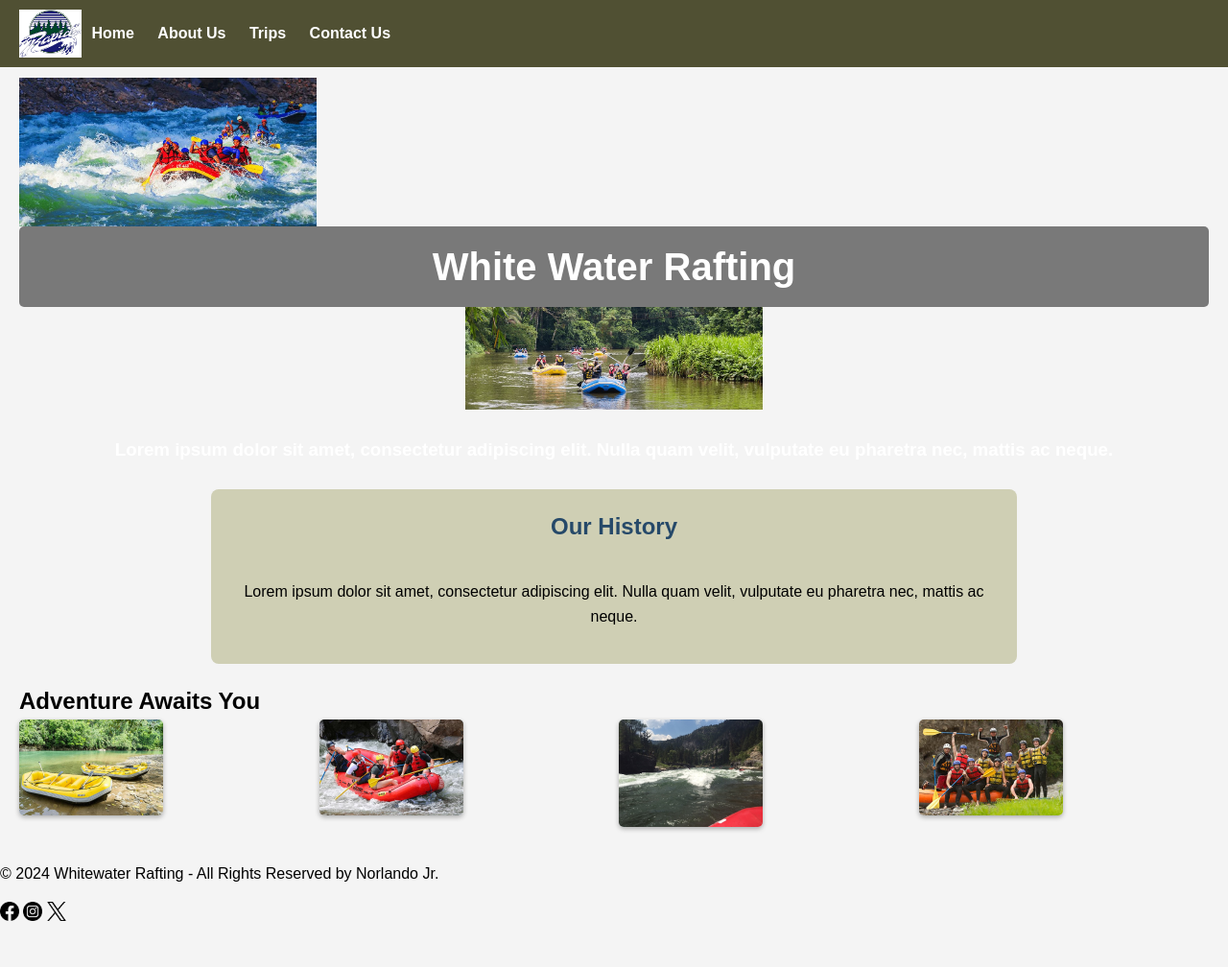
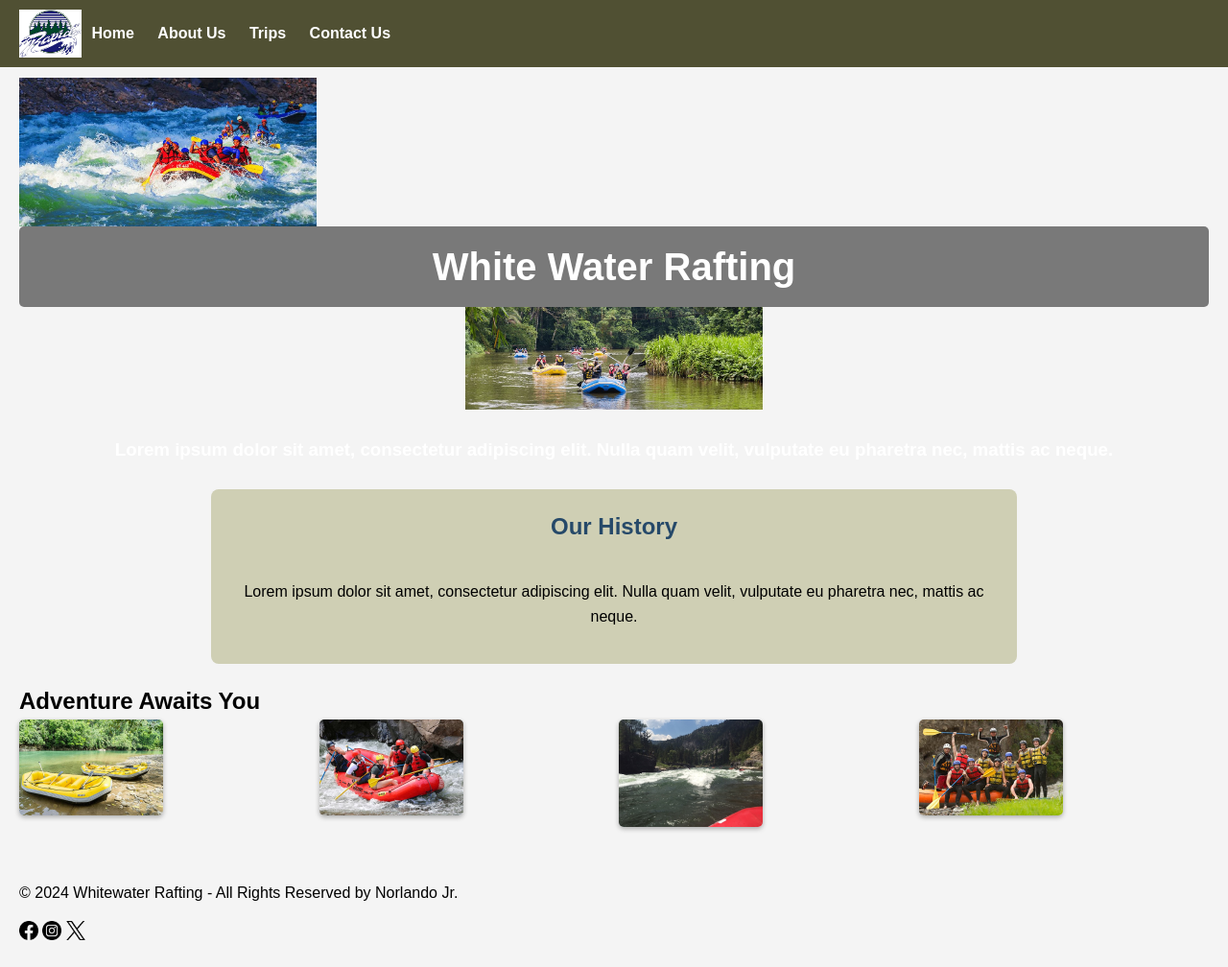
Before and after one commit to NorlandoJunior/wdd, a plain HTML site: page wwr/index.html in a window 1280 px wide. Shown: the whole page at 96% size. Before the commit the page ends 968 px from the top, so only its background shows below. Drawn offline with Linux system fonts and the light colour scheme; a web font is replaced by a local one.

Commit message:
Update styles.css

```diff
--- a/wwr/styles/styles.css
+++ b/wwr/styles/styles.css
@@ -117,6 +117,10 @@ main {
 }
 
 /* Footer */
+footer {
+    padding:20px;
+}
+
 footer .social-icons img {
     width: 20px;
     height: 20px;
```
